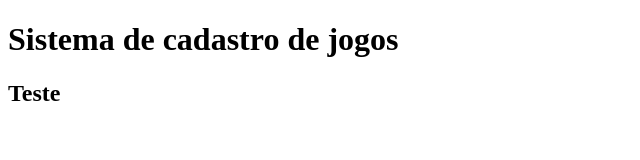
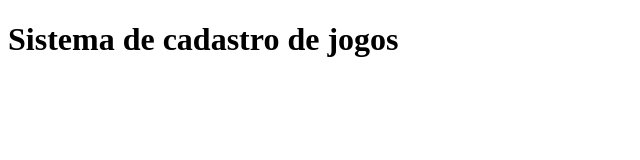
Before and after one commit to Willian-Sassi/Sistema-de-cadastro, a plain HTML site: page index.html in a window 1280 px wide. Shown: the full height of the page, 0-640 px from the left. Drawn offline with Linux system fonts and the light colour scheme.

Commit message:
alteração do teste

```diff
--- a/index.html
+++ b/index.html
@@ -7,7 +7,6 @@
 </head>
 <body>
     <h1>Sistema de cadastro de jogos</h1>
-    <h2>Teste</h2>
     <script src="app.js"></script>
 </body>
 </html>
```
